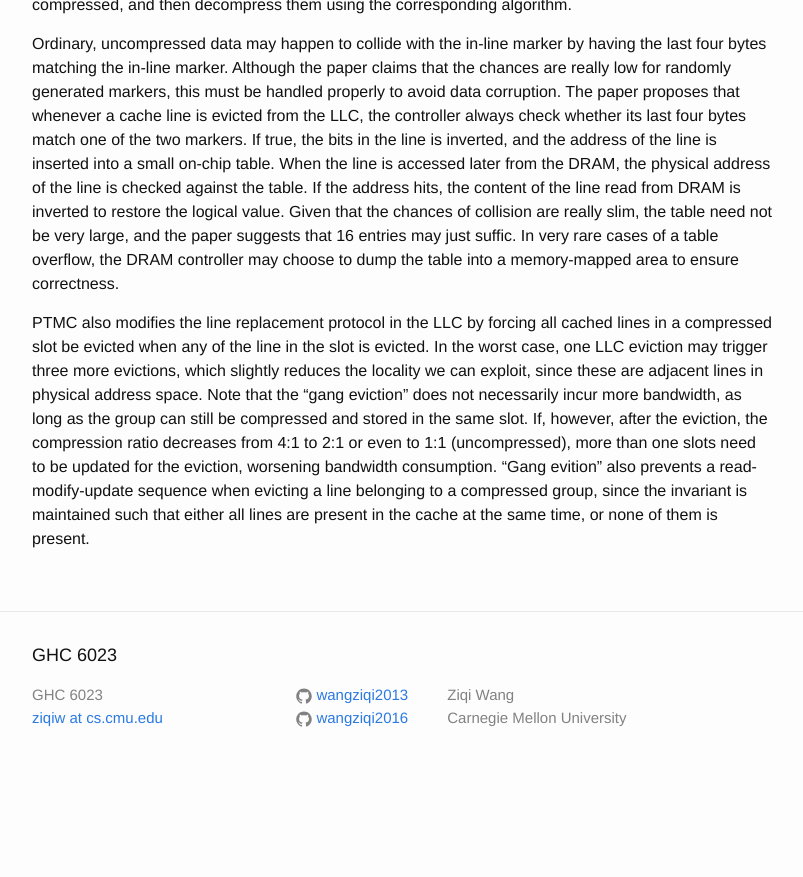
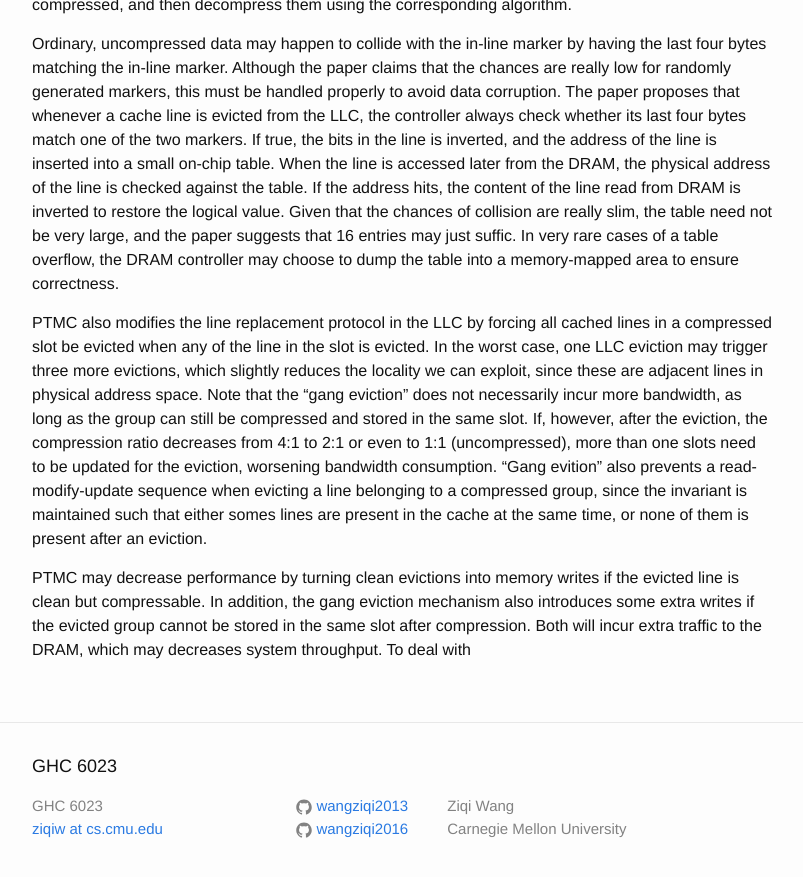
Before and after one commit to wangziqi2013/wangziqi2013.github.io, a Jekyll site: the page built from _posts/2020-05-17-ptmc.markdown, in a window 1280 px wide and 900 px high, scrolled down 2491 px. Shown: the top 877 px of the window, without its empty margins (238-1041 px from the left). Built offline with Jekyll 4.4.1, drawn with Linux system fonts in a browser that asks for light colours; before the commit the page ends 3280 px from its top, so only the background shows below that.

Commit message:
Adding perf

```diff
--- a/_posts/2020-05-17-ptmc.markdown
+++ b/_posts/2020-05-17-ptmc.markdown
@@ -107,4 +107,10 @@ slightly reduces the locality we can exploit, since these are adjacent lines in
 the same slot. If, however, after the eviction, the compression ratio decreases from 4:1 to 2:1 or even to 1:1 (uncompressed),
 more than one slots need to be updated for the eviction, worsening bandwidth consumption.
 "Gang evition" also prevents a read-modify-update sequence when evicting a line belonging to a compressed group, since
-the invariant is maintained such that either all lines are present in the cache at the same time, or none of them is present.
+the invariant is maintained such that either somes lines are present in the cache at the same time, or none of them is present
+after an eviction.
+
+PTMC may decrease performance by turning clean evictions into memory writes if the evicted line is clean but compressable.
+In addition, the gang eviction mechanism also introduces some extra writes if the evicted group cannot be stored in the
+same slot after compression. Both will incur extra traffic to the DRAM, which may decreases system throughput.
+To deal with
```
